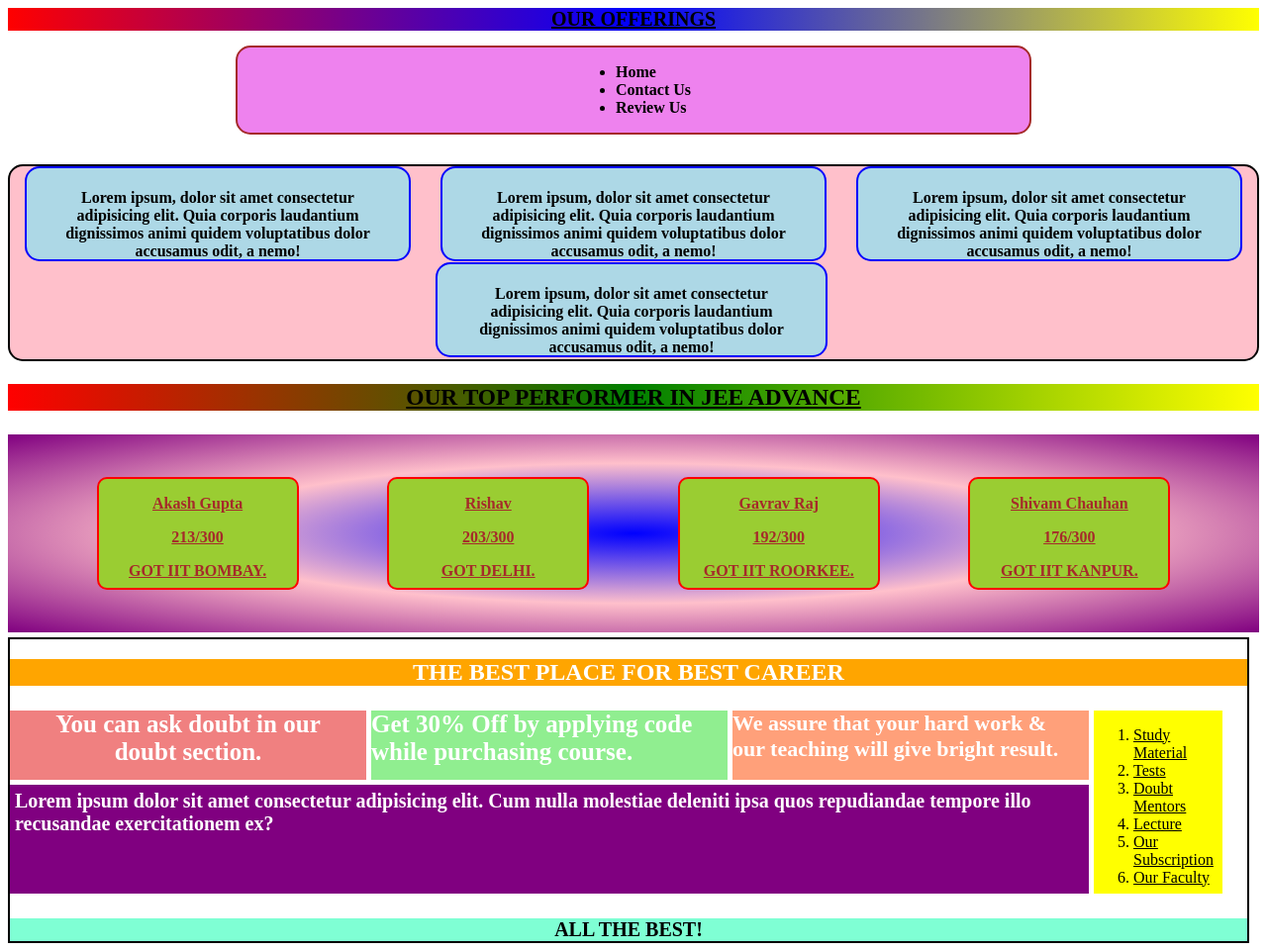
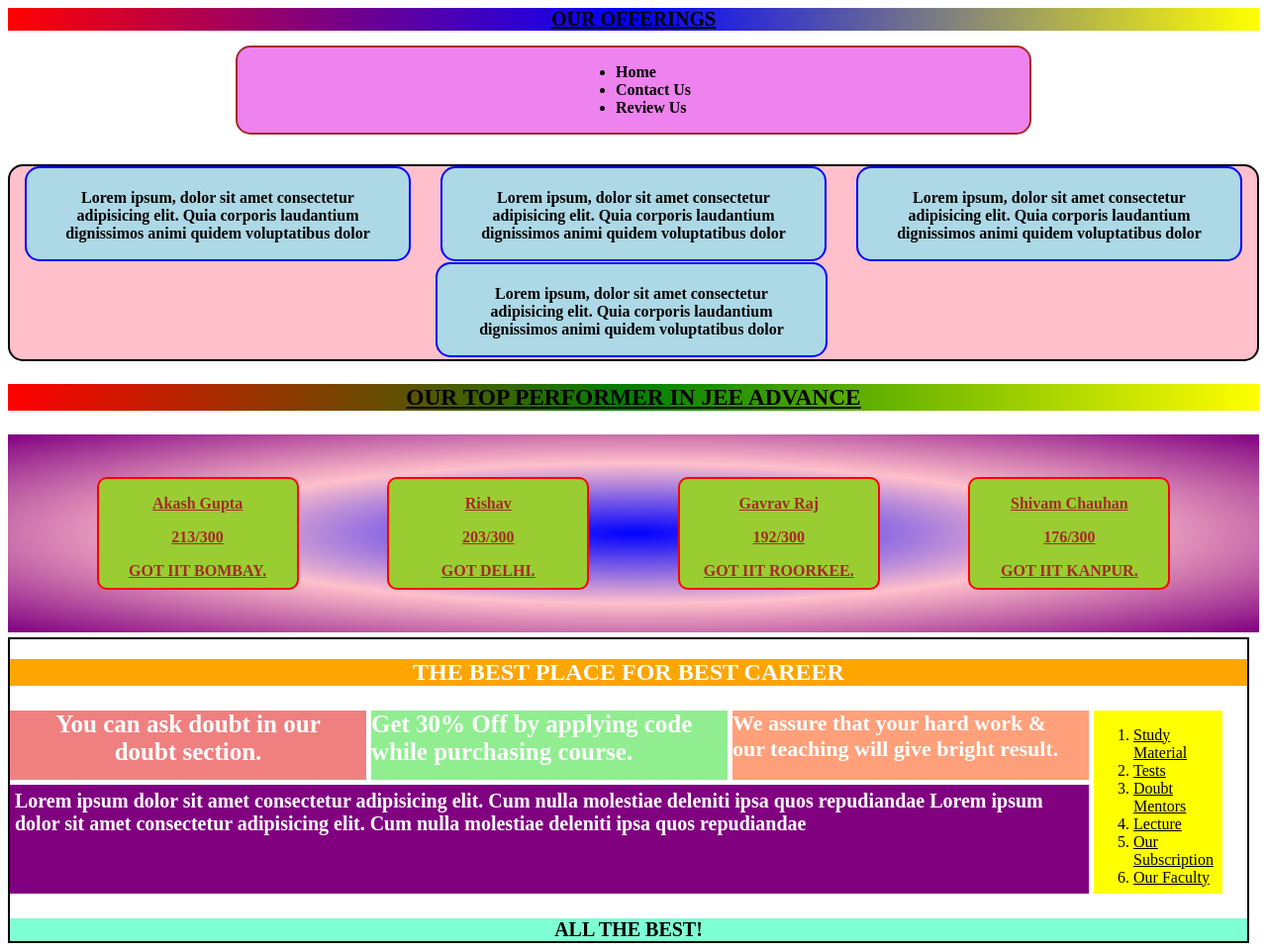
Before and after one commit to misterprashant/CSS_Assignment4, a plain HTML site: page index.html in a window 1280 px wide. Shown: the whole page at 99% size. Drawn offline with Linux system fonts and the light colour scheme.

Commit message:
index.html

```diff
--- a/index.html
+++ b/index.html
@@ -21,24 +21,20 @@
           <p class="p1">
             Lorem ipsum, dolor sit amet consectetur adipisicing elit. Quia
             corporis laudantium dignissimos animi quidem voluptatibus dolor
-            accusamus odit, a nemo!
           </p>
           <p class="p1">
             Lorem ipsum, dolor sit amet consectetur adipisicing elit. Quia
             corporis laudantium dignissimos animi quidem voluptatibus dolor
-            accusamus odit, a nemo!
           </p>
           <p class="p1">
             Lorem ipsum, dolor sit amet consectetur adipisicing elit. Quia
             corporis laudantium dignissimos animi quidem voluptatibus dolor
-            accusamus odit, a nemo!
           </p>
         </div>
         <div class="box2">
           <p class="p1">
             Lorem ipsum, dolor sit amet consectetur adipisicing elit. Quia
             corporis laudantium dignissimos animi quidem voluptatibus dolor
-            accusamus odit, a nemo!
           </p>
         </div>
       </div>
@@ -102,8 +98,8 @@
         </div>
         <div class="A5">
           Lorem ipsum dolor sit amet consectetur adipisicing elit. Cum nulla
-          molestiae deleniti ipsa quos repudiandae tempore illo recusandae
-          exercitationem ex?
+          molestiae deleniti ipsa quos repudiandae Lorem ipsum dolor sit amet
+          consectetur adipisicing elit. Cum nulla molestiae deleniti ipsa quos repudiandae
         </div>
         <div class="A6">ALL THE BEST!</div>
       </div>
```
